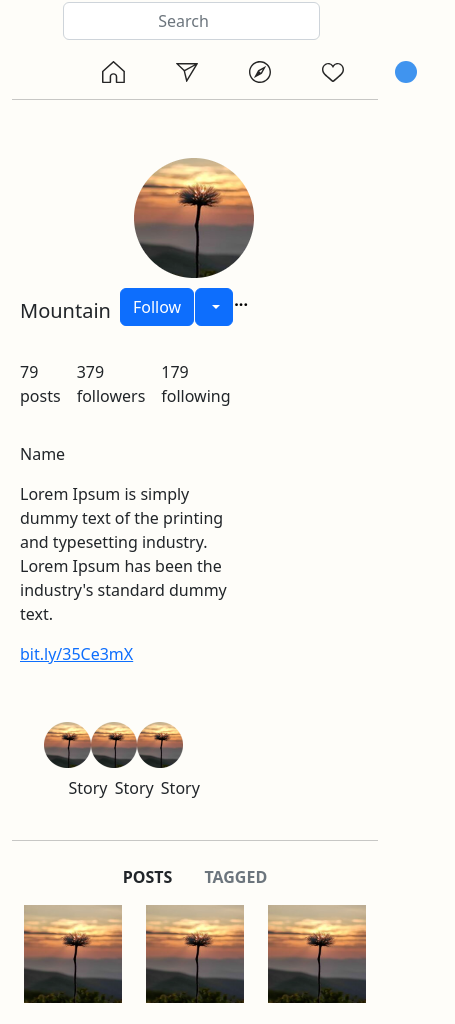
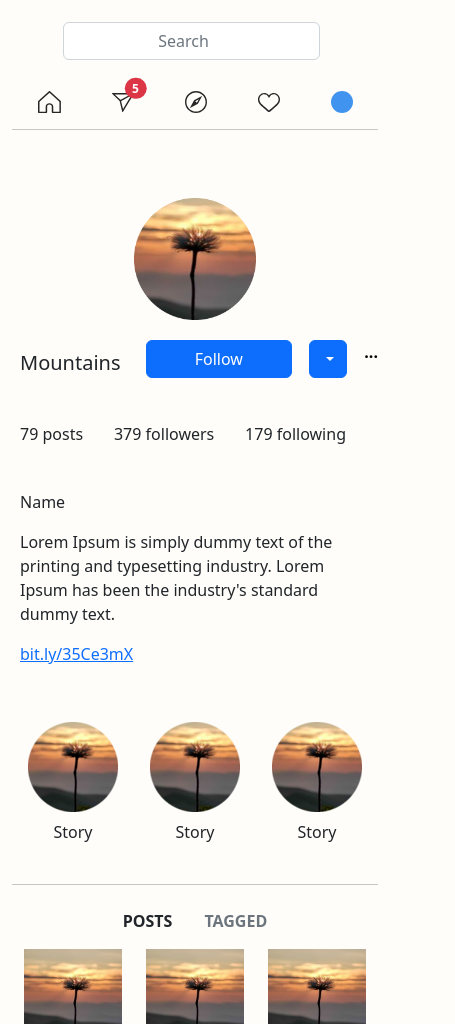
Before and after one commit to VeronikaChorna/cursor_hw-11, a plain HTML site: page index.html in a window 390 px wide. Shown: the part 76-1100 px from the top of the page, 455 px wide, since content can reach past the window. Drawn offline with nearby package versions, Linux system fonts and the light colour scheme.

Commit message:
modify responsive

```diff
--- a/index.html
+++ b/index.html
@@ -14,14 +14,14 @@
     <header header>
         <div class="container-md">
             <div class="row ">
-                <div class="col-4 d-flex align-items-center box">
+                <div class="container col-4 d-flex align-items-center box">
                     <div class="container-fluid">
                         <a class="navbar-brand"><img src="./stylesheet.css/images/Vector (4).png" alt="Instagram">
                         </a>
                     </div>
                 </div>
 
-                <div class="col-4 d-flex align-items-center justify-content-center box">
+                <div class="container col-4 d-flex align-items-center justify-content-center box">
                     <nav class="navbar">
                           <form class="d-flex" role="search">
                             <input class="form-control me-2 text-center" type="search" placeholder="Search" aria-label="Search">
@@ -29,12 +29,13 @@
                       </nav>
                 </div>
 
-                <div class="col-2 offset-2  d-flex justify-content-around align-items-center box">
+                <div class=" container col-2 offset-2  d-flex justify-content-around align-items-center box">
                     <a href="./index.html"><svg width="23" height="22" viewBox="0 0 23 22" fill="none" xmlns="http://www.w3.org/2000/svg">
                         <path d="M22.1768 22H14.5175C14.1171 22 13.7666 21.6795 13.7666 21.3132V15.6816C13.7666 14.4912 12.7654 13.5754 11.4638 13.5754C10.1623 13.5754 9.16106 14.4912 9.16106 15.6816V21.3132C9.16106 21.6795 8.81064 22 8.41016 22H0.750907C0.350423 22 0 21.6795 0 21.3132V10.5536C0 10.3704 0.100121 10.1873 0.200242 10.0499L10.9632 0.206035C11.2636 -0.0686785 11.7141 -0.0686785 12.0145 0.206035L22.7775 10.0499C22.9778 10.2331 23.0779 10.5536 22.9277 10.7825C22.9277 10.8283 22.8776 10.8283 22.8776 10.8741V21.3132C22.9277 21.6795 22.5773 22 22.1768 22ZM15.2684 20.6264H21.4259V10.7367L11.5139 1.67118L1.50181 10.8283V20.6264H7.65925V15.6816C7.65925 13.7128 9.31125 12.2019 11.4638 12.2019C13.6164 12.2019 15.2684 13.7128 15.2684 15.6816V20.6264Z" fill="#262626"/>
                         </svg>
                         </a>
-                    <a href="./index.html"><svg width="22" height="19" viewBox="0 0 22 19" fill="none" xmlns="http://www.w3.org/2000/svg">
+                    <a href="./index.html" position-relative><span class="position-absolute translate-middle badge rounded-pill bg-danger ms-4">5</span>
+                        <svg width="22" height="19" viewBox="0 0 22 19" position-relative fill="none" xmlns="http://www.w3.org/2000/svg">
                         <path d="M21.5131 0H0.460947C0.0399037 0 -0.147226 0.509019 0.133469 0.786666L7.61868 8.09803L10.1917 18.6486C10.2853 19.0651 10.8467 19.1113 11.0338 18.7874L21.9341 0.694117C22.1213 0.370196 21.8874 0 21.5131 0ZM2.75329 1.38823H18.4254L8.69468 6.7098C8.50755 6.80234 8.27363 6.75607 8.13329 6.61725L2.75329 1.38823ZM11.0338 16.1035L9.1625 8.42195C9.11572 8.23685 9.20928 8.00548 9.39641 7.91293L19.174 2.54509L11.0338 16.1035Z" fill="#262626"/>
                         </svg>
                         </a>
@@ -60,15 +61,15 @@
         <!---------- Info-content ---------->
         <div class="container-md d-flex mt-5">
             <div class="row">
-                <div class="col-4 d-flex justify-content-center box">
-                        <div class="col-4 image"><img src="./stylesheet.css/images/avatar.png" class="img-fluid" alt="nature"></div>
+                <div class="container col-5 d-flex justify-content-center box">
+                        <div class="col-4 image"><img src="./stylesheet.css/images/photo_2022-10-19_23-09-25-modified.png" class="img-fluid" alt="nature"></div>
                 </div>
 
-                <div class="col-8 d-flex flex-column">
+                <div class=" container col-7 d-flex flex-column">
                     <div class="row">
-                        <div class="col-5 d-flex justify-content-between box">
-                            <div class="p-2 page-name"><span>Mountain</span></div>
-                            <div><button type="button" class="btn btn-primary">Follow</button></div>
+                        <div class="col-7 d-flex justify-content-between box">
+                            <div class="p-2 page-name"><span>Mountains</span></div>
+                            <div><button type="button" class="btn btn-primary ps-5 pe-5">Follow</button></div>
                                 <div class="dropdown">
                                     <button class="btn btn-primary dropdown-toggle" type="button" data-bs-toggle="dropdown" aria-expanded="false">
                                     </button>
@@ -83,7 +84,7 @@
                         </div>
 
                     <div class="row mt-2">
-                      <div class="d-flex flex-row box">
+                      <div class="col-8 d-flex flex-row justify-content-between box">
                         <div class="mr-auto p-2"><span>79</span> posts</div>
                         <div class="p-2"><span>379</span> followers</div>
                         <div class="p-2"><span>179</span> following</div>
@@ -91,7 +92,7 @@
                     </div>
 
                     <div class="row mt-2"></div>
-                      <div class="col-9 d-flex flex-column box">
+                      <div class="col-10 d-flex flex-column box">
                         <div class="p-2"><span>Name</span></div>
                         <div class="p-2">Lorem Ipsum is simply dummy text of the printing and typesetting industry. Lorem Ipsum has been the industry's standard dummy text.</div>
                         <div class="ml-auto p-2"><a href="./index.html">bit.ly/35Ce3mX</a></div>
@@ -105,15 +106,15 @@
         <!---------- Stoty content---------->
         <div class="container-md mt-5">
             <div class="row">
-                <div class="offset-1 col-5 d-flex justify-content-between">
-                    <div class="col-4 image"><img src="./stylesheet.css/images/avatar (1).png" class="img-fluid" alt="nature">
-                    <p class="p-2  ms-3">Story</p>
+                <div class="container offset-1 col-5 d-flex justify-content-between">
+                    <div class="col-4 justify-content-center image text-center"><img src="./stylesheet.css/images/avatar (1).png" class="img-fluid" alt="nature">
+                    <p class="p-2">Story</p>
                     </div>
-                    <div class="col-4 image"><img src="./stylesheet.css/images/avatar (1).png" class="img-fluid" alt="nature">
-                        <p class="p-2 ms-3">Story</p>
+                    <div class="col-4 image text-center"><img src="./stylesheet.css/images/avatar (1).png" class="img-fluid" alt="nature">
+                        <p class="p-2">Story</p>
                     </div>
-                    <div class="col-4 image"><img src="./stylesheet.css/images/avatar (1).png" class="img-fluid" alt="nature">
-                        <p class="p-2 ms-3">Story</p>
+                    <div class="col-4 image text-center"><img src="./stylesheet.css/images/avatar (1).png" class="img-fluid" alt="nature">
+                        <p class="p-2">Story</p>
                     </div>
                 </div>
             </div>
@@ -132,6 +133,7 @@
                 </li>
             </ul>
         </div>
+
         <!---------- Photo content---------->
         <div class="container-md mt-2">
             <div class="container-md d-flex justify-content-center">
--- a/stylesheet.css/styles.css
+++ b/stylesheet.css/styles.css
@@ -23,7 +23,11 @@ span {
 @media screen and (max-width: 560px){
     .box {
         width: 100%;
-        margin-top: 10px;
+        margin-top: 20px;
     }
 
+    .container {
+        width: 100%;
+        margin-left: 0px;
+    }
 }
```
Also changed, not shown: stylesheet.css/images/photo_2022-10-19_23-09-25-modified.png (added). Lines whose indentation alone changed are shown as unchanged.
